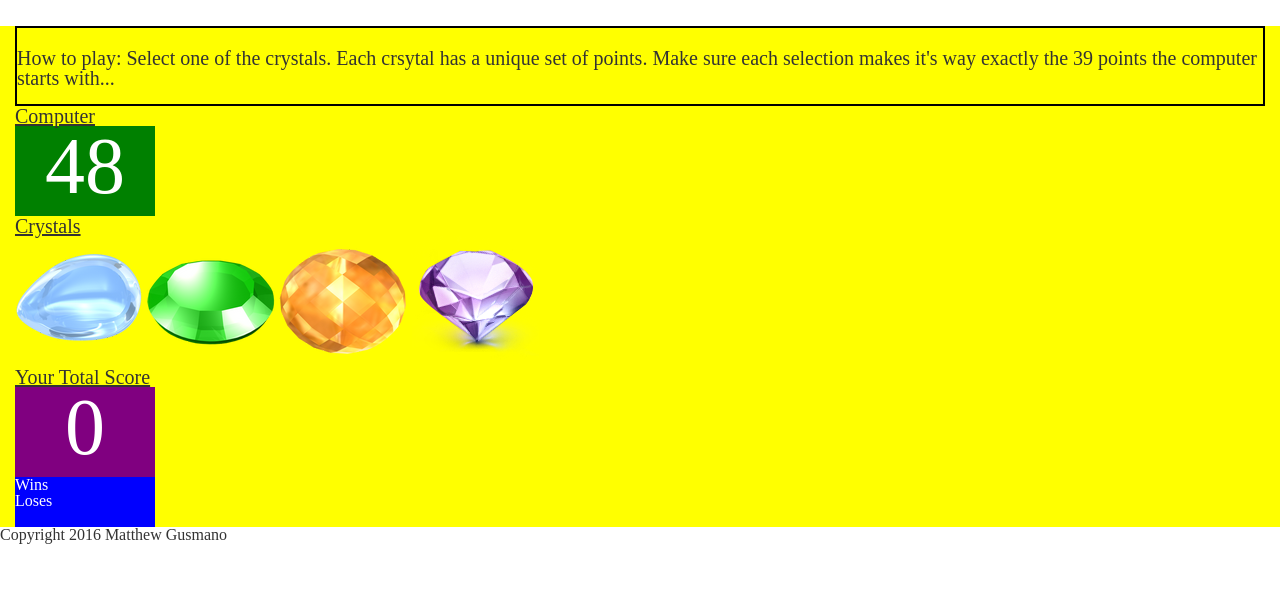
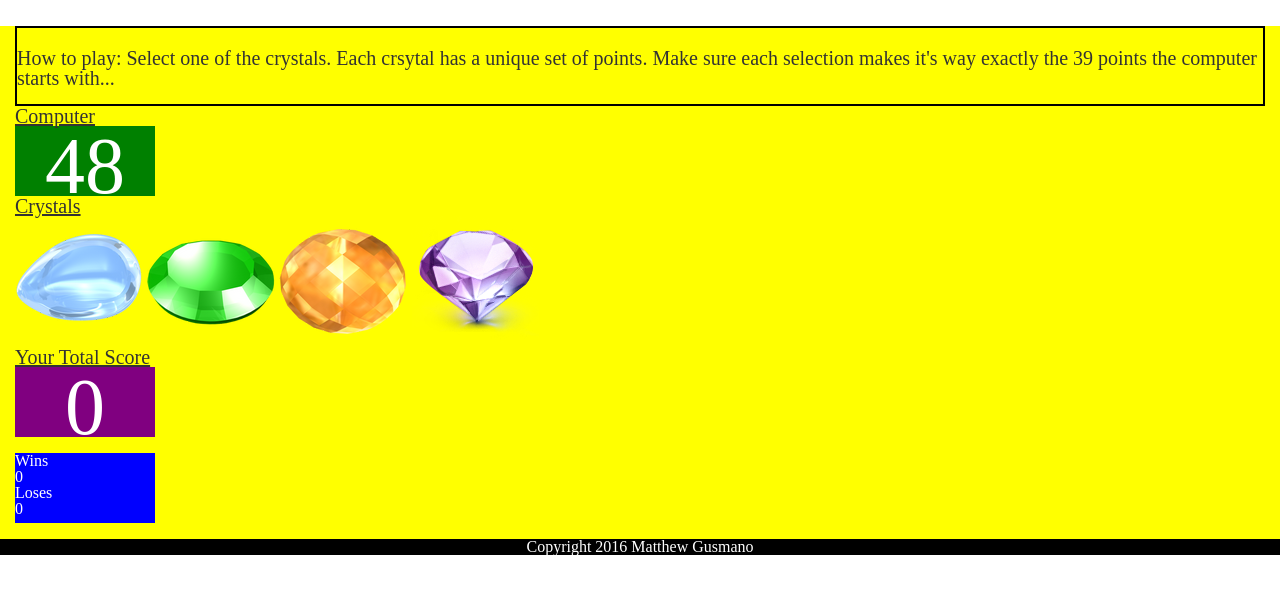
Before and after one commit to mgusmano84/week4-game, a PHP site: page / in a window 1280 px wide. Shown: the part 154-748 px from the top of the page. Run offline with PHP 8.4, Linux system fonts and the light colour scheme.

Commit message:
win lose statement added

```diff
--- a/assets/css/style.css
+++ b/assets/css/style.css
@@ -16,7 +16,7 @@
 
 #score {font-size: 25px;
 		color: white;
-		height: 90px;
+		height: 70px;
 		width: 140px;
 		background-color: green;
 
@@ -25,13 +25,13 @@
 
 #userscore {font-size: 25px;
 		color: white;
-		height: 90px;
+		height: 70px;
 		width: 140px;
 		background-color: purple;
 }
 
 #wins-loses {width: 140px;
-			height: 50px;
+			height: 70px;
 			background-color: blue;
 
 }
@@ -54,3 +54,16 @@ text-decoration: underline;
 			font-size: 80px;
 
 }
+
+footer {text-align: center;
+	background-color: black;
+	color: white;
+}
+
+#wins {color: white;
+
+}
+
+#loses {
+	color: white;
+}
--- a/assets/javascript/game.js
+++ b/assets/javascript/game.js
@@ -3,10 +3,8 @@
 $(document).ready(function () {
 
 
-
-
-		var wins = 0;
-		var loses= 0;
+		var wins1 = 0;
+		var loses1= 0;
 		var userStart = 0;
 		randomCrystalScore1 = (Math.floor(Math.random() * 12));
 		randomCrystalScore2 = (Math.floor(Math.random() * 12));
@@ -23,35 +21,57 @@ $(document).ready(function () {
 
 
 
-
-
-
 		//clicking event for each gem initiated
 
 		$(".gem1").on("click", function () {
 			userStart += randomCrystalScore1;
-			$('#userscore').html('<h3>' +userStart+ '</h3>')
+			$('#userscore').html('<h3>' +userStart+ '</h3>');
+			winOrLose()
 		});
 		$(".gem2").on("click", function () {
 			userStart += randomCrystalScore2;
-			$('#userscore').html('<h3>' +userStart+ '</h3>')
+			$('#userscore').html('<h3>' +userStart+ '</h3>');
+			winOrLose()
 		});
 		$(".gem3").on("click", function () {
 			userStart += randomCrystalScore3;
-			$('#userscore').html('<h3>' +userStart+ '</h3>')
+			$('#userscore').html('<h3>' +userStart+ '</h3>');
+			winOrLose()
 		});
 		$(".gem4").on("click", function () {
 			userStart += randomCrystalScore4;
-			$('#userscore').html('<h3>' +userStart+ '</h3>')
+			$('#userscore').html('<h3>' +userStart+ '</h3>');
+			winOrLose()
 		});
+
+		//wins and loses filler
+		$('#wins').html("<h4>" + wins1 + "</h4>")
+		$('#loses').html("<h4>" + loses1 + "</h4>")
+
+
+		//determine if win or lose
+		function winOrLose() {
+			if (userStart == randComp) {wins1++;
+			$('#wins').html("<h4>" + wins1 + "</h4>")};
+			refresh()
+
+			if (userStart > randComp) {loses1++;
+			$('#loses').html("<h4>" + loses1 + "</h4>")};
+			refresh()
+		};
 
 
 
-		// }),
+});
 
 
 
-		// sets up game
+
+
+
+
+
+// sets up game
 		// setupGame: function () {
 
 		// 	this.complete =  false;
@@ -65,20 +85,6 @@ $(document).ready(function () {
 		// 	this.hitPoints3 = randomCrystalScore3;
 		// 	this.hitPoints4 = randomCrystalScore4;
 		// },
-
-
-
-
-});
-
-	// 	//determine if win or lose
-	// 	winLose: function () {
-	// 		if (computerStart == 0) {win++}
-	// 		else (computerStart < 0) {loses--}
-	// 	}
-	// }
-
-
 
 	//This is the selection of 4 crystals
 		// CrystalsMain : [
--- a/index.html
+++ b/index.html
@@ -42,12 +42,14 @@
 		<h1>Your Total Score</h1>
 		<p id="userscore"></p>
 	</div>
+	<br>
 	<div id="wins-loses">
 		<h2>Wins</h2>
 		<div id="wins"></div>
 		<h2>Loses</h2>
 		<div id="loses"></div>
 	</div>
+	<br>
 </div>
 <footer> Copyright 2016 Matthew Gusmano</footer>
 
```
